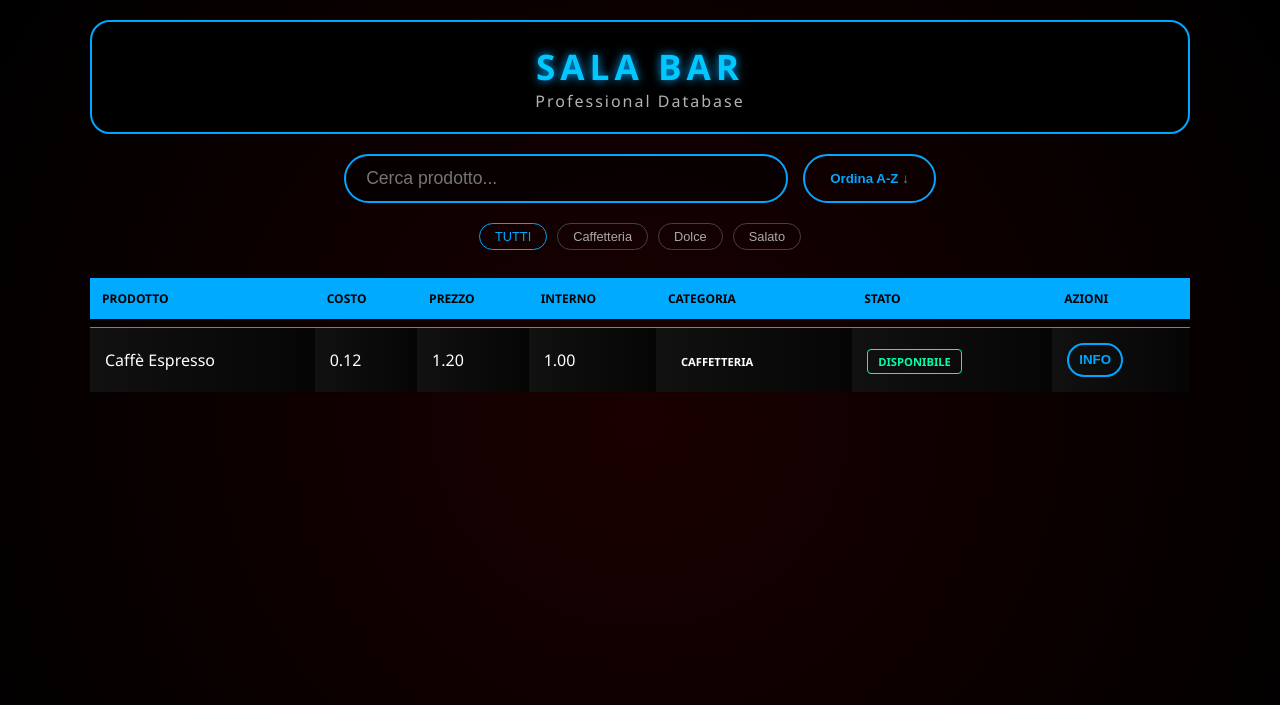
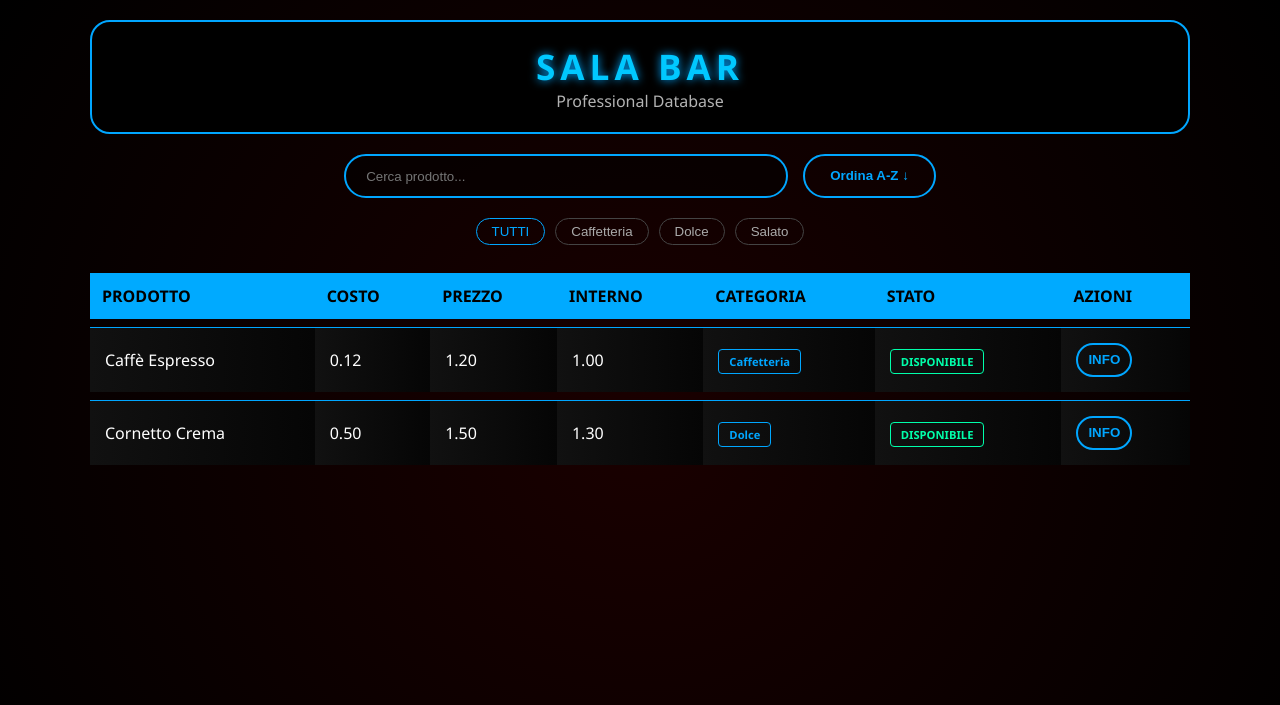
Before and after one commit to profnicotra/ordini-bar-scuola-borsa, a Flask app: page /admin/ in a window 1280 px wide. Shown: the top 705 px of the page. Run offline with Flask 3, Linux system fonts and the light colour scheme; data comes from the database, SQL or seed files in the repository.

Commit message:
Messo il mio codice integrale senza modifiche esterne

```diff
--- a/ordiniBarScuolaBorsa/templates/admin.html
+++ b/ordiniBarScuolaBorsa/templates/admin.html
@@ -9,56 +9,45 @@
         .header { text-align: center; padding: 20px; background: #000; border: 2px solid #00a6ff; border-radius: 20px; margin-bottom: 20px; }
         .header h1 { color: #00c8ff; margin: 0; font-size: 2.2em; letter-spacing: 5px; text-shadow: 0 0 10px #00a6ff; }
         .search-container { margin-bottom: 20px; text-align: center; display: flex; justify-content: center; gap: 15px; }
-        #searchBar { width: 100%; max-width: 400px; padding: 12px 20px; background: rgba(0,0,0,0.5); border: 2px solid #00a6ff; border-radius: 30px; color: #fff; font-size: 1.1em; outline: none; }
+        #searchBar { width: 100%; max-width: 400px; padding: 12px 20px; background: rgba(0,0,0,0.5); border: 2px solid #00a6ff; border-radius: 30px; color: #fff; outline: none; }
         .btn-sort { background: transparent; border: 2px solid #00a6ff; color: #00a6ff; padding: 0 25px; border-radius: 30px; font-weight: bold; cursor: pointer; line-height: 40px; }
         .filter-bar { display: flex; gap: 10px; margin-bottom: 20px; justify-content: center; flex-wrap: wrap; }
-        .filter-btn { background: transparent; border: 1px solid #444; color: #aaa; padding: 5px 15px; border-radius: 20px; cursor: pointer; font-size: 0.8em; }
+        .filter-btn { background: transparent; border: 1px solid #444; color: #aaa; padding: 5px 15px; border-radius: 20px; cursor: pointer; }
         .filter-btn.active { border-color: #00a6ff; color: #00a6ff; }
         table { width: 100%; border-collapse: separate; border-spacing: 0 8px; }
-        th { background: #00aaff; color: #000; padding: 12px; font-size: 0.75em; text-transform: uppercase; text-align: left; }
+        th { background: #00aaff; color: #000; padding: 12px; text-transform: uppercase; text-align: left; }
         .info-row td { background: linear-gradient(90deg, #111 0%, #050505 100%); padding: 15px; border-top: 1px solid #00a6ff; }
-        .badge { padding: 4px 10px; border-radius: 4px; font-size: 0.7em; font-weight: bold; text-transform: uppercase; }
+        .badge { padding: 4px 10px; border-radius: 4px; font-size: 0.7em; font-weight: bold; }
         .stato-ok { color: #00ffaa; border: 1px solid #00ffaa; }
-        .stato-no { color: #ff4444; border: 1px solid #ff4444; }
     </style>
 </head>
 <body>
     <div class="container">
-        <div class="header">
-            <h1>SALA BAR</h1>
-            <div style="opacity: 0.7; letter-spacing: 2px;">Professional Database</div>
-        </div>
+        <div class="header"><h1>SALA BAR</h1><div style="opacity: 0.7;">Professional Database</div></div>
         <div class="search-container">
             <input type="text" id="searchBar" placeholder="Cerca prodotto...">
             <button class="btn-sort">Ordina A-Z ↓</button>
         </div>
-        <div class="filter-bar" id="filtri">
+        <div class="filter-bar">
             <button class="filter-btn active">TUTTI</button>
             <button class="filter-btn">Caffetteria</button>
             <button class="filter-btn">Dolce</button>
             <button class="filter-btn">Salato</button>
         </div>
         <table>
-            <thead>
-                <tr>
-                    <th>PRODOTTO</th>
-                    <th>COSTO</th>
-                    <th>PREZZO</th>
-                    <th>INTERNO</th>
-                    <th>CATEGORIA</th>
-                    <th>STATO</th>
-                    <th>AZIONI</th>
+            <thead><tr><th>PRODOTTO</th><th>COSTO</th><th>PREZZO</th><th>INTERNO</th><th>CATEGORIA</th><th>STATO</th><th>AZIONI</th></tr></thead>
+            <tbody>
+                <tr class="info-row">
+                    <td>Caffè Espresso</td><td>0.12</td><td>1.20</td><td>1.00</td>
+                    <td><span class="badge" style="border:1px solid #00a6ff; color:#00a6ff">Caffetteria</span></td>
+                    <td><span class="badge stato-ok">DISPONIBILE</span></td>
+                    <td><button class="btn-sort" style="line-height:20px; padding:5px 10px">INFO</button></td>
                 </tr>
-            </thead>
-            <tbody id="lista-menu">
                 <tr class="info-row">
-                    <td>Caffè Espresso</td>
-                    <td>0.12</td>
-                    <td>1.20</td>
-                    <td>1.00</td>
-                    <td><span class="badge">Caffetteria</span></td>
+                    <td>Cornetto Crema</td><td>0.50</td><td>1.50</td><td>1.30</td>
+                    <td><span class="badge" style="border:1px solid #00a6ff; color:#00a6ff">Dolce</span></td>
                     <td><span class="badge stato-ok">DISPONIBILE</span></td>
-                    <td><button class="btn-sort" style="line-height:20px; padding: 5px 10px;">INFO</button></td>
+                    <td><button class="btn-sort" style="line-height:20px; padding:5px 10px">INFO</button></td>
                 </tr>
             </tbody>
         </table>
```
